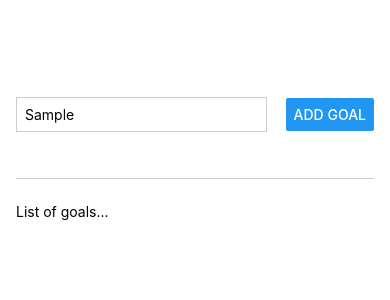
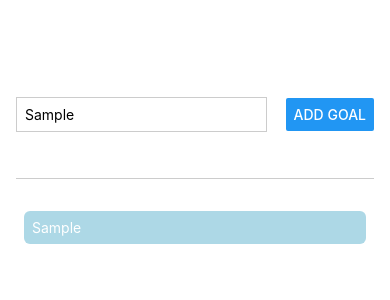
Before and after one commit to Schwaips/ExpoApp, a React Native app: screen / in a window 390 px wide. Both pictures are taken after typing "Sample" into the empty fields and a click on the button "ADD GOAL". Shown: the top 300 px of the page. Built offline with nearby package versions, Linux system fonts and the light colour scheme.

Commit message:
Scroll View for goals list

```diff
--- a/App.js
+++ b/App.js
@@ -1,14 +1,50 @@
-import { StyleSheet, Text, View, Button, TextInput } from "react-native";
+import { useState } from "react";
+import {
+  StyleSheet,
+  Text,
+  View,
+  Button,
+  TextInput,
+  ScrollView,
+} from "react-native";
 
 export default function App() {
+  const [enteredGoalText, setEnteredGoalText] = useState("");
+  const [courseGoals, setCourseGoals] = useState([]);
+
+  function goalInputHandler(enteredText) {
+    setEnteredGoalText(enteredText);
+  }
+
+  function addGoalHandler() {
+    // setCourseGoals([...courseGoals, enteredGoalText]);
+    setCourseGoals((currentCourseGoals) => [
+      ...currentCourseGoals,
+      enteredGoalText,
+    ]);
+  }
+
   return (
     <View style={styles.appContainer}>
       <View style={styles.inputContainer}>
-        <TextInput style={styles.textInput} placeholder="Your goal !" />
-        <Button title="Add Goal" />
+        <TextInput
+          style={styles.textInput}
+          placeholder="Your goal !"
+          onChangeText={goalInputHandler}
+        />
+        <Button title="Add Goal" onPress={addGoalHandler} />
       </View>
       <View style={styles.goalsContainer}>
-        <Text>List of goals...</Text>
+        <ScrollView alwaysBounceVertical={true}>
+          {courseGoals.map((goal) => (
+            <View
+              key={`${goal}${Math.floor(Math.random() * 1000)}`}
+              style={styles.goalItem}
+            >
+              <Text style={styles.goalText}>{goal}</Text>
+            </View>
+          ))}
+        </ScrollView>
       </View>
     </View>
   );
@@ -27,7 +63,7 @@
     alignItems: "center",
     marginBottom: 24,
     borderBottomWidth: 1,
-    borderBottomColor: '#cccccc'
+    borderBottomColor: "#cccccc",
   },
   textInput: {
     borderWidth: 1,
@@ -38,5 +74,14 @@
   },
   goalsContainer: {
     flex: 5,
-  }
+  },
+  goalItem: {
+    margin: 8,
+    padding: 8,
+    borderRadius: 6,
+    backgroundColor: "lightblue",
+  },
+  goalText: {
+    color: "white",
+  },
 });
```
